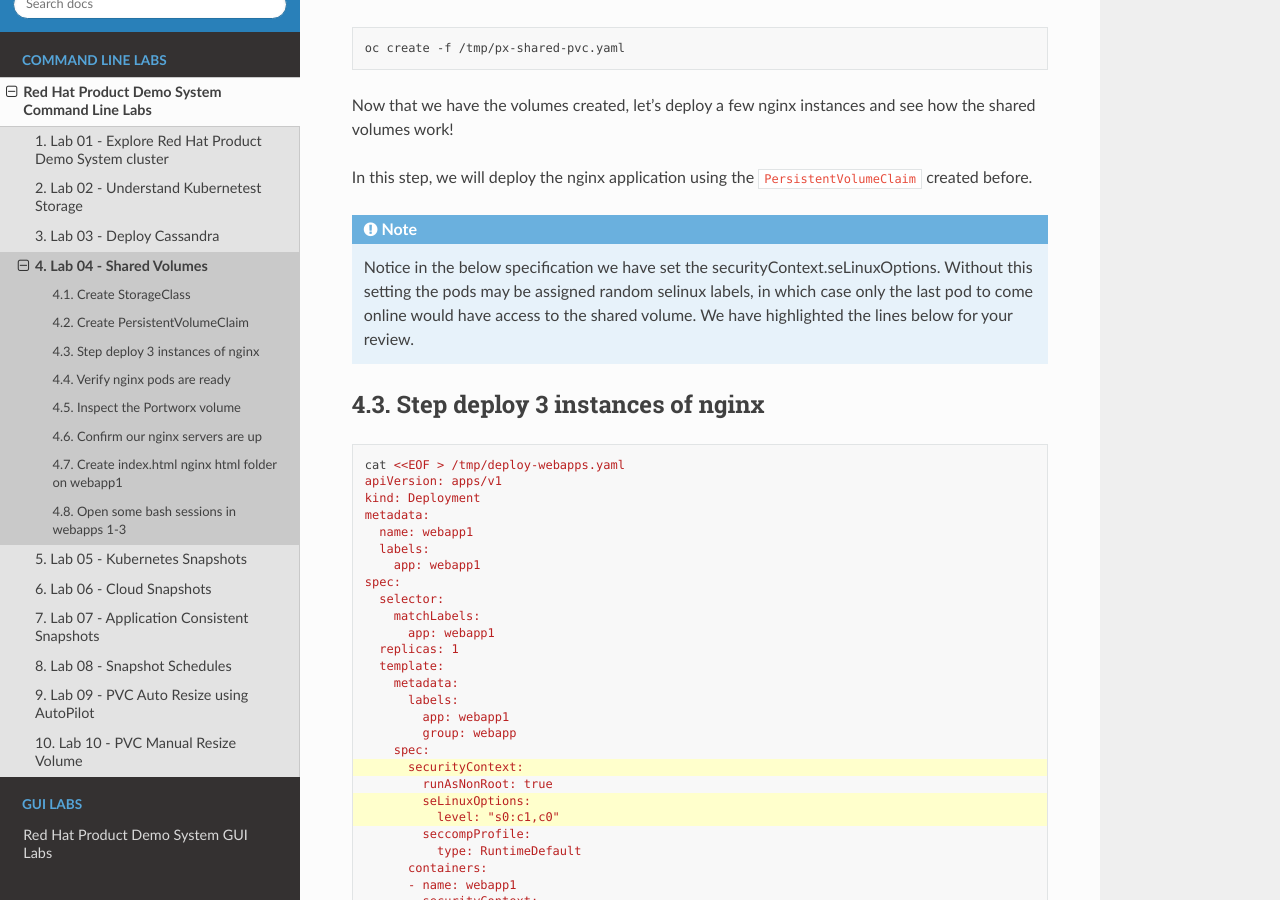
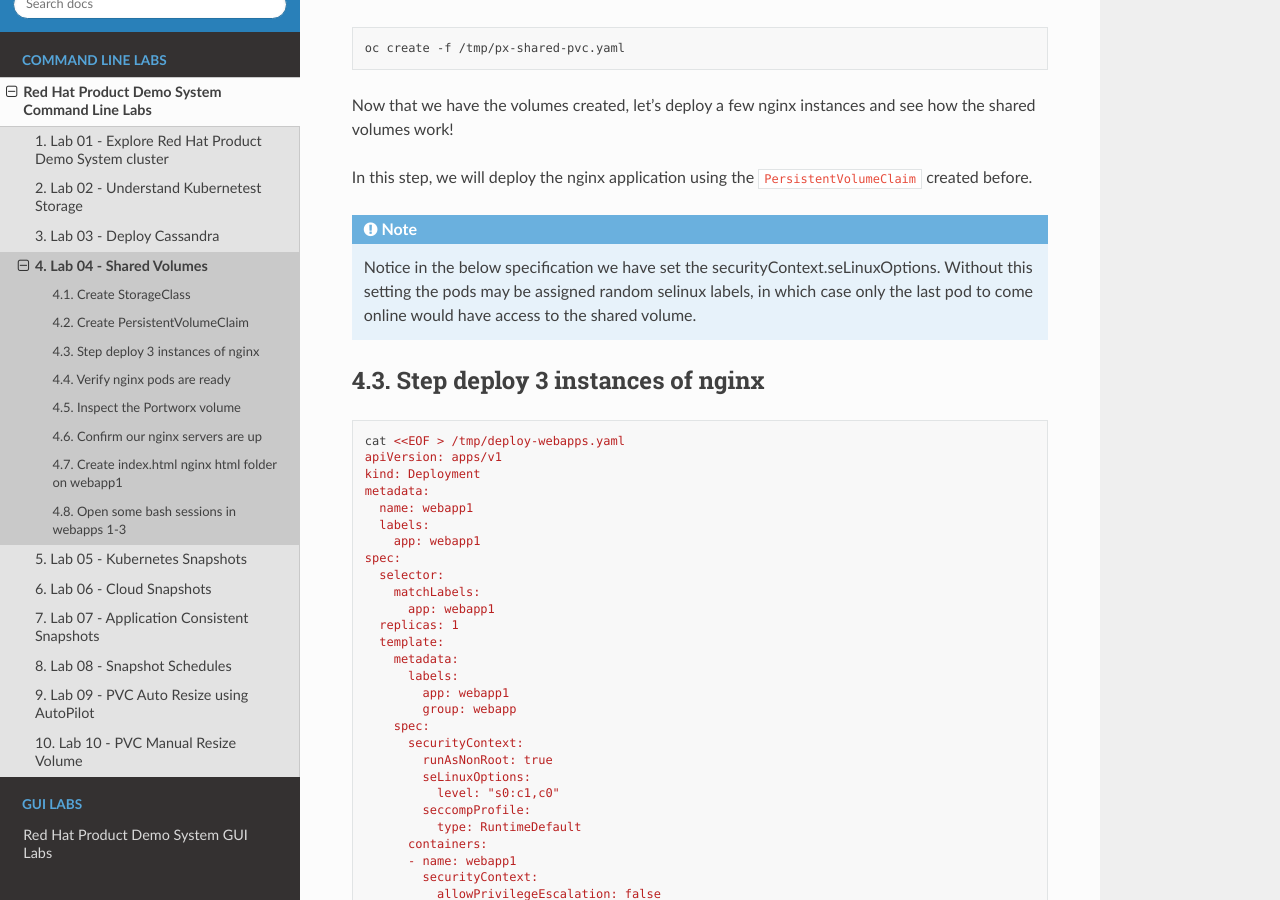
Before and after one commit to rhpds/pxe-rhdp-lab, a Sphinx documentation site: the page built from docs/source/cli-based-labs/lab04guide-cli.rst, in a window 1280 px wide and 900 px high, scrolled down 1273 px. Built offline with Sphinx 7.4.7 and the Read the Docs theme 2.0.0, drawn with Linux system fonts in a browser that asks for light colours.

Commit message:
Update lab04guide-cli.rst

```diff
--- a/docs/source/cli-based-labs/lab04guide-cli.rst
+++ b/docs/source/cli-based-labs/lab04guide-cli.rst
@@ -74,13 +74,12 @@ and see how the shared volumes work!
 In this step, we will deploy the nginx application using the
 ``PersistentVolumeClaim`` created before.
 
-.. note:: Notice in the below specification we have set the securityContext.seLinuxOptions. Without this setting the pods may be assigned random selinux labels, in which case only the last pod to come online would have access to the shared volume. We have highlighted the lines below for your review.
+.. note:: Notice in the below specification we have set the securityContext.seLinuxOptions. Without this setting the pods may be assigned random selinux labels, in which case only the last pod to come online would have access to the shared volume.
 
 Step deploy 3 instances of nginx
 --------------------------------
 
 .. code-block:: shell
-  :emphasize-lines: 19,21-22
 
   cat <<EOF > /tmp/deploy-webapps.yaml
   apiVersion: apps/v1
```
